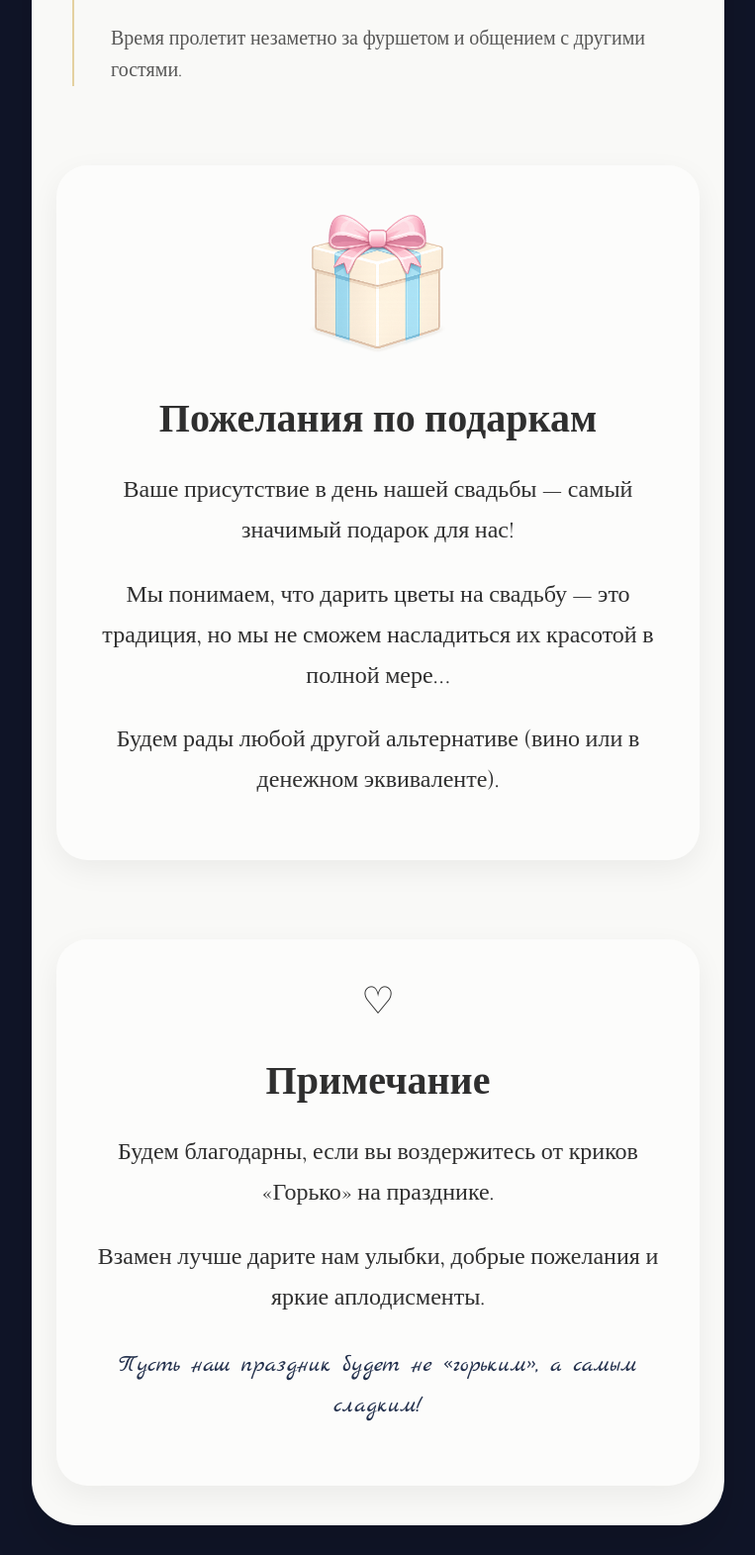
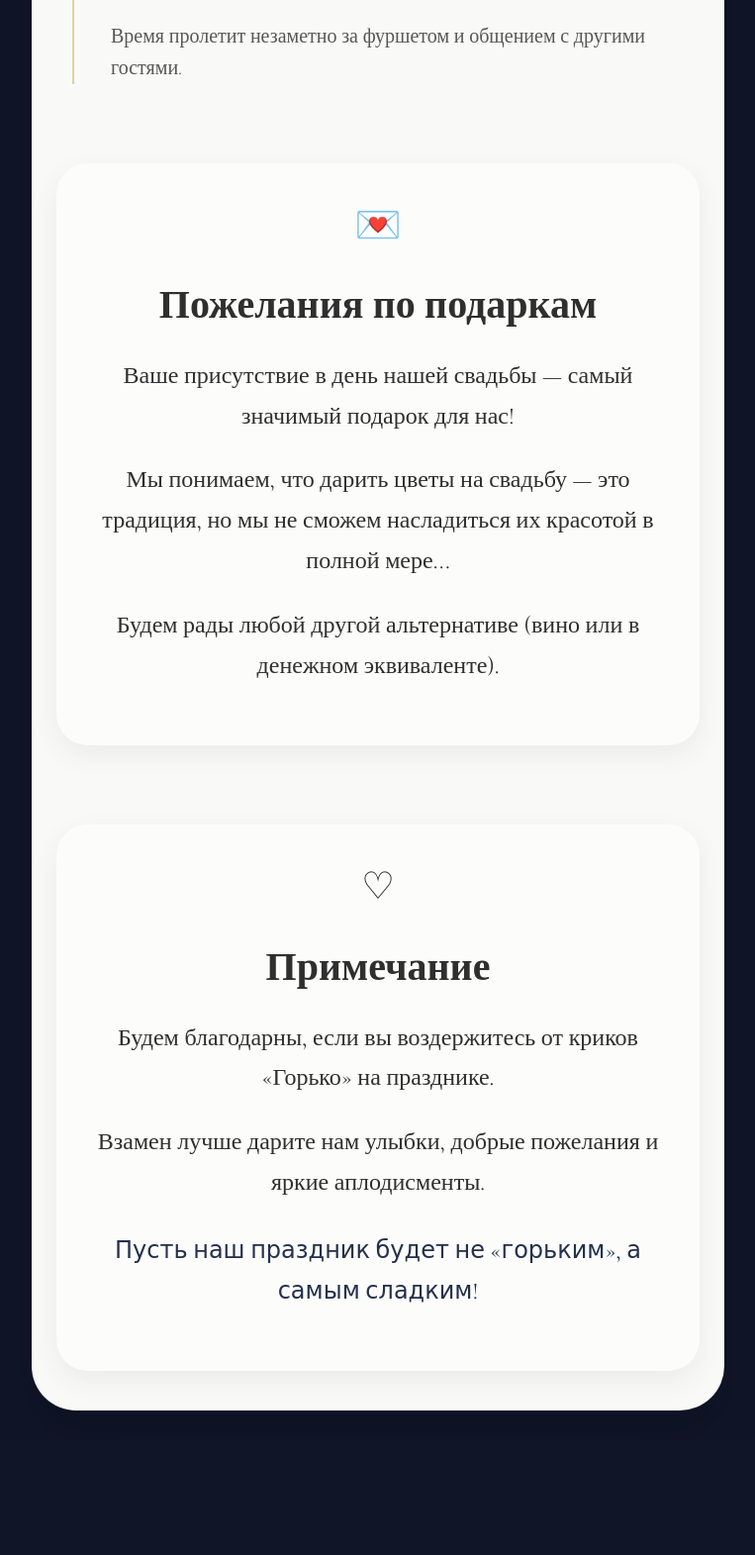
Before and after one commit to Eg-Smirnov/wedding_site, a Flask app: page / in a window 1280 px wide. Shown: the part 3640-5211 px from the top of the page at 99% size, without its empty margins (258-1021 px from the left). After the commit the page ends 5065 px from the top, so only its background shows below. Run offline with Flask 3, Linux system fonts and the light colour scheme.

Commit message:
final improves

```diff
--- a/static/css/style.css
+++ b/static/css/style.css
@@ -30,7 +30,7 @@ body {
 .names {
     text-align: center;
 
-    font-family: 'Marck Script', cursive;
+    font-family: 'Cormorant Garamond', cursive;
 
     font-size: 56px;
 
@@ -229,7 +229,7 @@ body {
 }
 
 .quote {
-    font-family: 'Marck Script', cursive;
+    font-family: 'Cormorant Garamond', cursive;
 
     font-size: 42px;
     line-height: 1.4;
--- a/templates/index.html
+++ b/templates/index.html
@@ -226,12 +226,12 @@
 
     <div class="info-card">
 
-        <!-- <div class="icon">🍷</div> -->
+        <div class="icon">💌</div>
 
-        <img src="{{ url_for('static',
+        <!-- <img src="{{ url_for('static',
         filename='images/gift.png') }}"
              alt="Подарок"
-             class="gift-icon">
+             class="gift-icon"> -->
 
         <h2>Пожелания по подаркам</h2>
 
```
